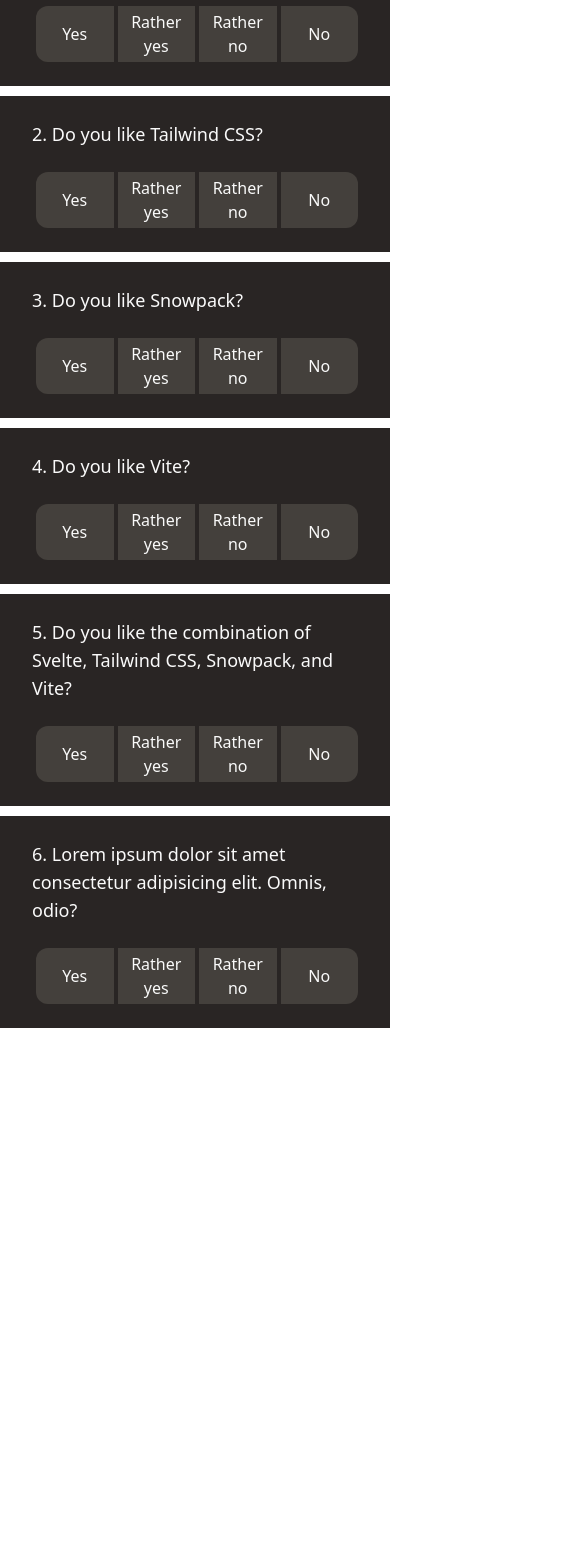
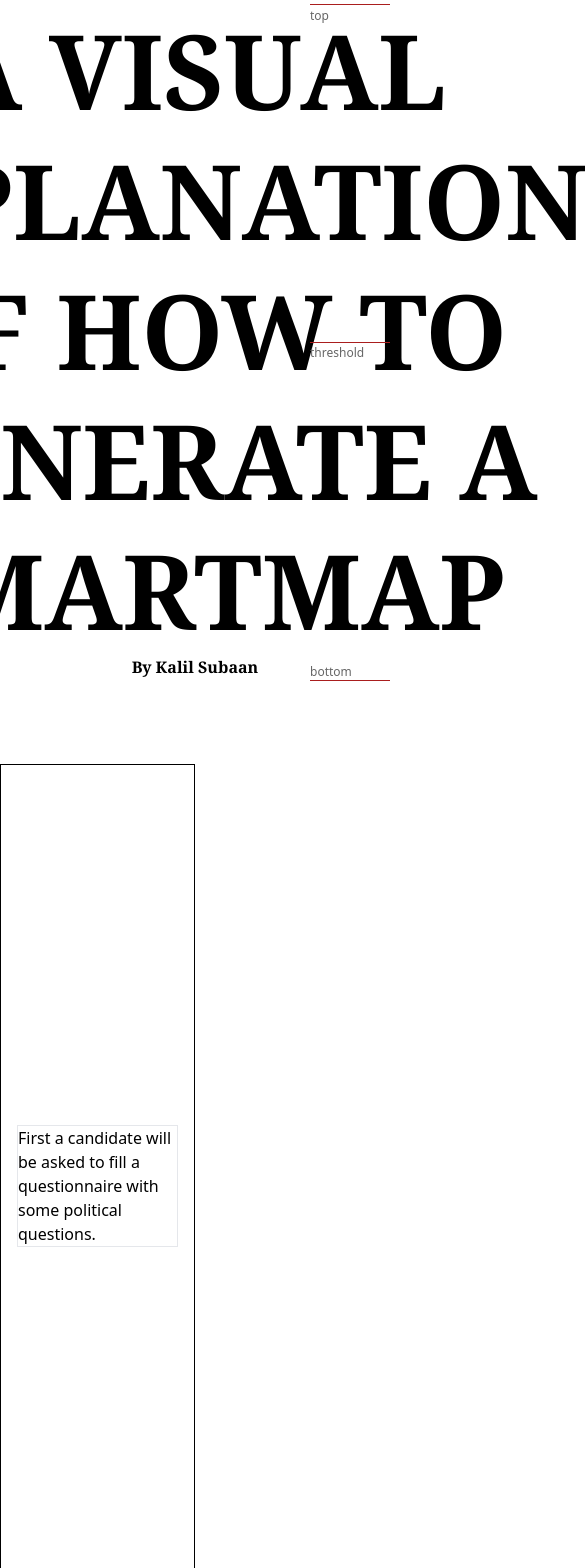
Before and after one commit to kalilsub/Smartmap-Scrollytelling, a Svelte app: page / in a window 390 px wide. Shown: the part 80-1648 px from the top of the page, 585 px wide, since content can reach past the window. Before the commit the page ends 1118 px from the top, so only its background shows below. Built offline with nearby package versions, Linux system fonts and the light colour scheme.

Commit message:
Questions fade in and out when going into view

```diff
--- a/src/App.svelte
+++ b/src/App.svelte
@@ -1,14 +1,73 @@
 <script>
   import "./app.css"
+  import Hero from "./lib/Hero.svelte"
+  import Question from "./lib/Question.svelte"
+  import DraggableLabel from "./lib/DraggableLabel.svelte"
 
-  import Question from "./lib/Question.svelte"
+  import { fade, fly } from "svelte/transition"
+
+  import Scroller from "./lib/Scroller.svelte"
+  let count
+  let index
+  let offset
+  let progress
+  let top = 0.1
+  let threshold = 0.5
+  let bottom = 0.9
+
+  const questions = ["Do you like Svelte?", "Do you like Tailwind CSS?", "Do you like Snowpack?"]
+
+  $: console.log(index)
 </script>
 
+<DraggableLabel bind:value={top} label="top" />
+<DraggableLabel bind:value={threshold} label="threshold" />
+<DraggableLabel bind:value={bottom} label="bottom" />
 <main>
+  <Hero />
+
+  <Scroller {top} {bottom} {threshold} bind:index bind:offset bind:progress>
+    <div slot="background">
+      <!-- <p></p>
+
+      <p>Section {index + 1} is currently active.</p> -->
+      {#if index === 0 && offset > 0}
+        <div
+          in:fly={{ duration: 1500, y: "100vh", opacity: 0.5, delay: 0 }}
+          out:fly={{ duration: 1500, y: "100vh", opacity: 0.5, delay: 600 }}
+        >
+          <Question number={1} question="Do you like Svelte?" />
+        </div>
+        <div
+          in:fly={{ duration: 1500, y: "100vh", opacity: 0.5, delay: 300 }}
+          out:fly={{ duration: 1500, y: "100vh", opacity: 0.5, delay: 300 }}
+        >
+          <Question number={2} question="Do you like Tailwind CSS?" />
+        </div>
+        <div
+          in:fly={{ duration: 1500, y: "100vh", opacity: 0.5, delay: 600 }}
+          out:fly={{ duration: 1500, y: "100vh", opacity: 0.5, delay: 0 }}
+        >
+          <Question number={3} question="Do you like Snowpack?" />
+        </div>
+      {/if}
+    </div>
+
+    <div slot="foreground" style="padding: 0 50% 0 0 ;">
+      <section>
+        <p class="flex border">
+          First a candidate will be asked to fill a questionnaire with some political questions.
+        </p>
+      </section>
+      <section>This is the second section.</section>
+      <section>This is the third section.</section>
+    </div>
+  </Scroller>
+
   <Question number={1} question="Do you like Svelte?" />
   <Question number={2} question="Do you like Tailwind CSS?" />
   <Question number={3} question="Do you like Snowpack?" />
-  <Question number={4} question="Do you like Vite?" />
+  <!-- <Question number={4} question="Do you like Vite?" /> -->
   <Question
     number={5}
     question="Do you like the combination of Svelte, Tailwind CSS, Snowpack, and Vite?"
@@ -18,3 +77,27 @@
     question="Lorem ipsum dolor sit amet consectetur adipisicing elit. Omnis, odio?"
   />
 </main>
+
+<style>
+  [slot="background"] p {
+    margin: 0;
+  }
+
+  [slot="foreground"] {
+    pointer-events: none;
+  }
+
+  [slot="foreground"] section {
+    pointer-events: all;
+  }
+
+  section {
+    border: 1px solid black;
+    height: 100vh;
+    padding: 1em;
+    margin: 0 0 2em 0;
+    display: flex;
+    justify-content: center;
+    align-items: center;
+  }
+</style>
--- /dev/null
+++ b/src/lib/DraggableLabel.svelte
@@ -0,0 +1,76 @@
+<script>
+  function drag(node, callback) {
+    function handleMousedown(event) {
+      function handleMousemove(event) {
+        event.preventDefault()
+
+        node.dispatchEvent(
+          new CustomEvent("drag", {
+            detail: {
+              value: event.clientY / window.innerHeight,
+            },
+          }),
+        )
+      }
+
+      function handleMouseup(event) {
+        window.removeEventListener("mousemove", handleMousemove)
+        window.removeEventListener("mouseup", handleMouseup)
+      }
+
+      window.addEventListener("mousemove", handleMousemove)
+      window.addEventListener("mouseup", handleMouseup)
+    }
+
+    node.addEventListener("mousedown", handleMousedown)
+
+    return {
+      destroy() {
+        node.removeEventListener("mousedown", handleMousedown)
+      },
+    }
+  }
+
+  export let value
+  export let label
+</script>
+
+<!-- svelte-ignore a11y-no-static-element-interactions -->
+<div class="label" style="top: {value * 100}%" use:drag on:drag={(e) => (value = e.detail.value)}>
+  <div class="drag-target"></div>
+  <hr />
+  <span style="top: {value > 0.5 ? '-1.4em' : '0.2em'}">{label}</span>
+</div>
+
+<style>
+  .label {
+    position: fixed;
+    top: 0;
+    right: 0;
+    width: 80px;
+    height: 0;
+    cursor: ns-resize;
+  }
+
+  .drag-target {
+    position: absolute;
+    height: 20px;
+    top: -10px;
+  }
+
+  hr {
+    position: absolute;
+    top: 0;
+    width: 100%;
+    height: 1px;
+    background: rgb(170, 30, 30);
+    border: none;
+    margin: 0;
+  }
+
+  span {
+    position: absolute;
+    color: #666;
+    font-size: 12px;
+  }
+</style>
--- /dev/null
+++ b/src/lib/Hero.svelte
@@ -0,0 +1,17 @@
+<script>
+</script>
+
+<div class="bg-gradient-to-b from-[#1da1f290] to-[var(--background)]">
+  <div
+    class="mx-auto flex min-h-screen max-w-4xl flex-col items-center justify-center text-center font-serif"
+  >
+    <h1
+      class="px-4 text-[6.5rem] font-extrabold uppercase leading-tight sm:text-[3.5rem] md:text-[4.5rem] lg:text-[6rem]"
+    >
+      A Visual Explanation of how to generate a Smartmap
+    </h1>
+    <h3 class="font-semibold text-black sm:text-[1.4rem]">
+      By <span class="no-underline">Kalil Subaan</span>
+    </h3>
+  </div>
+</div>
--- a/src/lib/Question.svelte
+++ b/src/lib/Question.svelte
@@ -5,10 +5,10 @@
   let selectedAnswer
 
   const answers = [
-    { label: "Yes", value: "yes" },
-    { label: "Rather yes", value: "rather_yes" },
-    { label: "Rather no", value: "rather_no" },
-    { label: "No", value: "no" },
+    { label: "Yes", value: "+2" },
+    { label: "Rather yes", value: "+1" },
+    { label: "Rather no", value: "-1" },
+    { label: "No", value: "-2" },
   ]
 
   function selectAnswer(value) {
@@ -16,16 +16,17 @@
   }
 </script>
 
-<div class=" my-2.5 max-w-xl bg-stone-800 px-8 py-6 text-zinc-50">
+<div class=" m-2.5 max-w-xl bg-stone-800 px-8 py-6 text-zinc-50">
   <div class=" mb-6 text-lg">
-    {number}. {question}
+    <span class="position: absolute left-5">{number}.</span>
+    {question}
   </div>
   <div class="flex justify-center">
     {#each answers as answer, index}
       <!-- svelte-ignore a11y-click-events-have-key-events -->
 
       <button
-        class="ml-1 w-20 cursor-pointer px-2 py-1
+        class="ml-1 w-20 cursor-pointer px-2 py-2
           {selectedAnswer === answer.value ? 'bg-stone-400' : 'bg-stone-700'}
           {index === 0 ? 'rounded-l-xl' : ''}
         {index === answers.length - 1 ? 'rounded-r-xl' : ''}"
--- /dev/null
+++ b/src/lib/Scroller.svelte
@@ -0,0 +1,224 @@
+<script context="module">
+  const handlers = []
+  let manager
+
+  if (typeof window !== "undefined") {
+    const run_all = () => handlers.forEach((fn) => fn())
+
+    window.addEventListener("scroll", run_all)
+    window.addEventListener("resize", run_all)
+  }
+
+  if (typeof IntersectionObserver !== "undefined") {
+    const map = new Map()
+
+    const observer = new IntersectionObserver(
+      (entries, observer) => {
+        entries.forEach((entry) => {
+          const update = map.get(entry.target)
+          const index = handlers.indexOf(update)
+
+          if (entry.isIntersecting) {
+            if (index === -1) handlers.push(update)
+          } else {
+            update()
+            if (index !== -1) handlers.splice(index, 1)
+          }
+        })
+      },
+      {
+        rootMargin: "400px 0px", // TODO why 400?
+      },
+    )
+
+    manager = {
+      add: ({ outer, update }) => {
+        const { top, bottom } = outer.getBoundingClientRect()
+
+        if (top < window.innerHeight && bottom > 0) handlers.push(update)
+
+        map.set(outer, update)
+        observer.observe(outer)
+      },
+
+      remove: ({ outer, update }) => {
+        const index = handlers.indexOf(update)
+        if (index !== -1) handlers.splice(index, 1)
+
+        map.delete(outer)
+        observer.unobserve(outer)
+      },
+    }
+  } else {
+    manager = {
+      add: ({ update }) => {
+        handlers.push(update)
+      },
+
+      remove: ({ update }) => {
+        const index = handlers.indexOf(update)
+        if (index !== -1) handlers.splice(index, 1)
+      },
+    }
+  }
+</script>
+
+<script>
+  import { onMount } from "svelte"
+
+  // config
+  export let top = 0
+  export let bottom = 1
+  export let threshold = 0.5
+  export let query = "section"
+  export let parallax = false
+
+  // bindings
+  export let index = 0
+  export let count = 0
+  export let offset = 0
+  export let progress = 0
+  export let visible = false
+
+  let outer
+  let foreground
+  let background
+  let left
+  let sections
+  let wh = 0
+  let fixed
+  let offset_top = 0
+  let width = 1
+  let height
+  let inverted
+
+  $: top_px = Math.round(top * wh)
+  $: bottom_px = Math.round(bottom * wh)
+  $: threshold_px = Math.round(threshold * wh)
+
+  $: top, bottom, threshold, parallax, update()
+
+  $: style = `
+		position: ${fixed ? "fixed" : "absolute"};
+		top: 0;
+        right: 0;
+		transform: translate(0, ${offset_top}px);
+	`
+
+  $: widthStyle = fixed ? `width:$ 50%;` : ""
+
+  onMount(() => {
+    sections = foreground.querySelectorAll(query)
+    count = sections.length
+
+    update()
+
+    const scroller = { outer, update }
+
+    manager.add(scroller)
+    return () => manager.remove(scroller)
+  })
+
+  function update() {
+    if (!foreground) return
+
+    // re-measure outer container
+    const bcr = outer.getBoundingClientRect()
+    left = bcr.left
+    width = bcr.right - left
+
+    // determine fix state
+    const fg = foreground.getBoundingClientRect()
+    const bg = background.getBoundingClientRect()
+
+    visible = fg.top < wh && fg.bottom > 0
+
+    const foreground_height = fg.bottom - fg.top
+    const background_height = bg.bottom - bg.top
+
+    const available_space = bottom_px - top_px
+    progress = (top_px - fg.top) / (foreground_height - available_space)
+
+    if (progress <= 0) {
+      offset_top = 0
+      fixed = false
+    } else if (progress >= 1) {
+      offset_top = parallax
+        ? foreground_height - background_height
+        : foreground_height - available_space
+      fixed = false
+    } else {
+      offset_top = parallax
+        ? Math.round(top_px - progress * (background_height - available_space))
+        : top_px
+      fixed = true
+    }
+
+    for (let i = 0; i < sections.length; i++) {
+      const section = sections[i]
+      const { top } = section.getBoundingClientRect()
+
+      const next = sections[i + 1]
+      const bottom = next ? next.getBoundingClientRect().top : fg.bottom
+
+      offset = (threshold_px - top) / (bottom - top)
+      if (bottom >= threshold_px) {
+        index = i
+        break
+      }
+    }
+  }
+</script>
+
+<svelte:window bind:innerHeight={wh} />
+
+<svelte-scroller-outer bind:this={outer}>
+  <svelte-scroller-background-container class="background-container" style="{style}{widthStyle}">
+    <svelte-scroller-background bind:this={background}>
+      <slot name="background"></slot>
+    </svelte-scroller-background>
+  </svelte-scroller-background-container>
+
+  <svelte-scroller-foreground bind:this={foreground}>
+    <slot name="foreground"></slot>
+  </svelte-scroller-foreground>
+</svelte-scroller-outer>
+
+<style>
+  svelte-scroller-outer {
+    display: block;
+    position: relative;
+  }
+
+  svelte-scroller-background {
+    display: block;
+    position: relative;
+    width: 100%;
+  }
+
+  svelte-scroller-foreground {
+    display: block;
+    position: relative;
+  }
+
+  svelte-scroller-foreground::after {
+    content: " ";
+    display: block;
+    clear: both;
+  }
+
+  svelte-scroller-background-container {
+    display: block;
+    position: absolute;
+    width: 50%;
+    max-width: 100%;
+    pointer-events: none;
+    /* height: 100%; */
+
+    /* in theory this helps prevent jumping */
+    will-change: transform;
+    /* -webkit-transform: translate3d(0, 0, 0);
+		-moz-transform: translate3d(0, 0, 0);
+		transform: translate3d(0, 0, 0); */
+  }
+</style>
```
